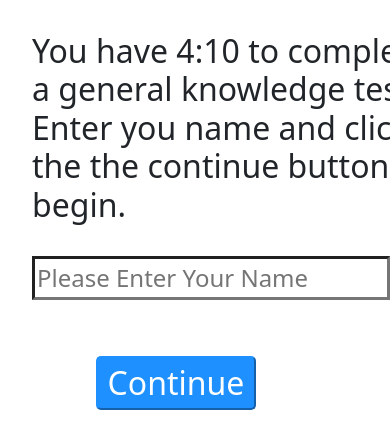
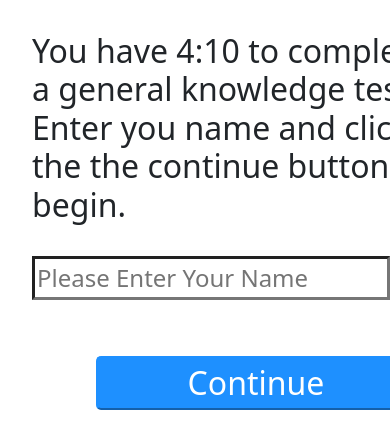
Before and after one commit to Prim3timer/test, a React (Create React App) app: page / in a window 390 px wide. Shown: the top 448 px of the page. Built offline with nearby package versions, Linux system fonts and the light colour scheme.

Commit message:
working on the portrait

```diff
--- a/src/index.css
+++ b/src/index.css
@@ -261,7 +261,7 @@ h3 {
 }
 #continuity {
   margin: 2rem 0 0 6rem;
-  width: 10rem
+  width: 20rem
 }
 
 
```
